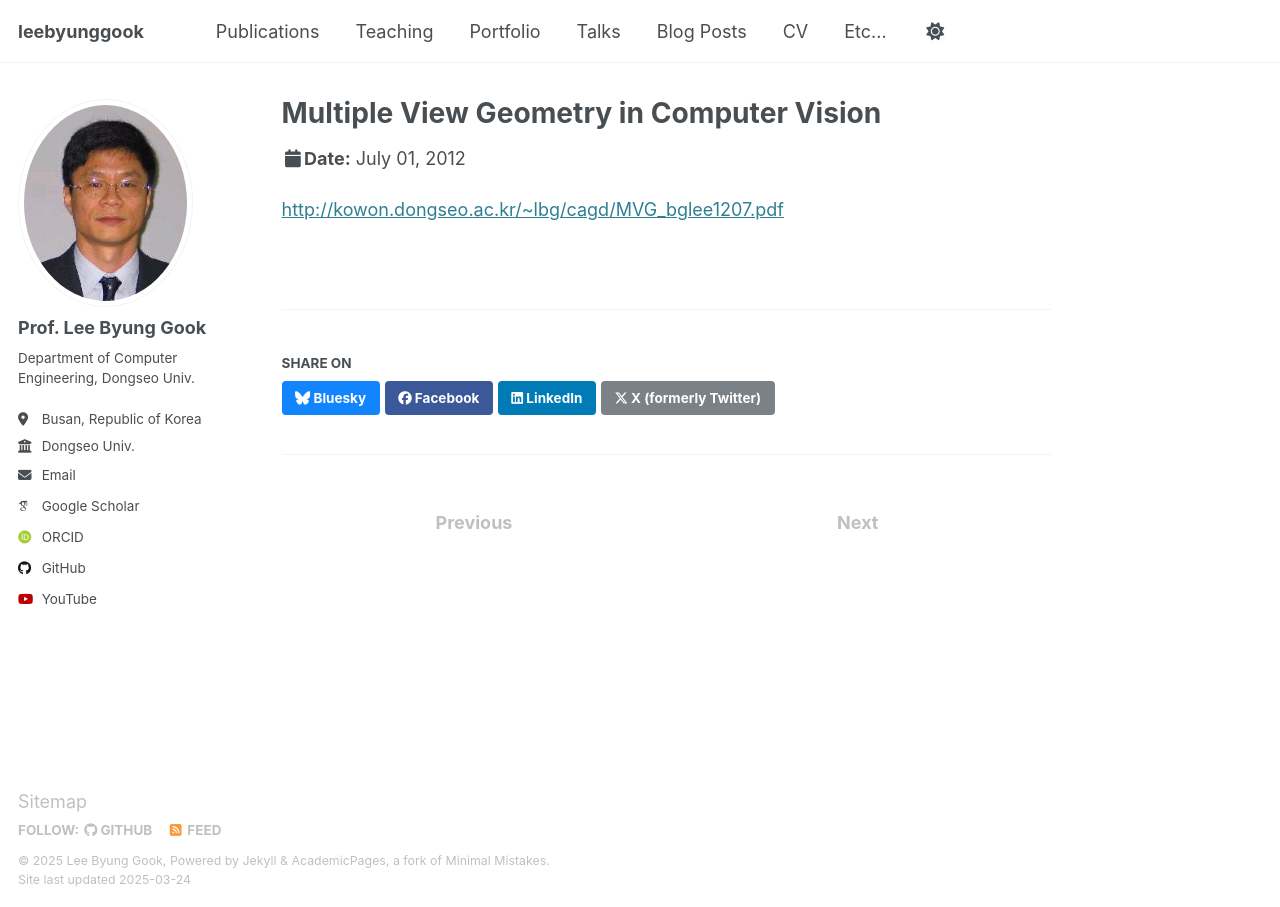
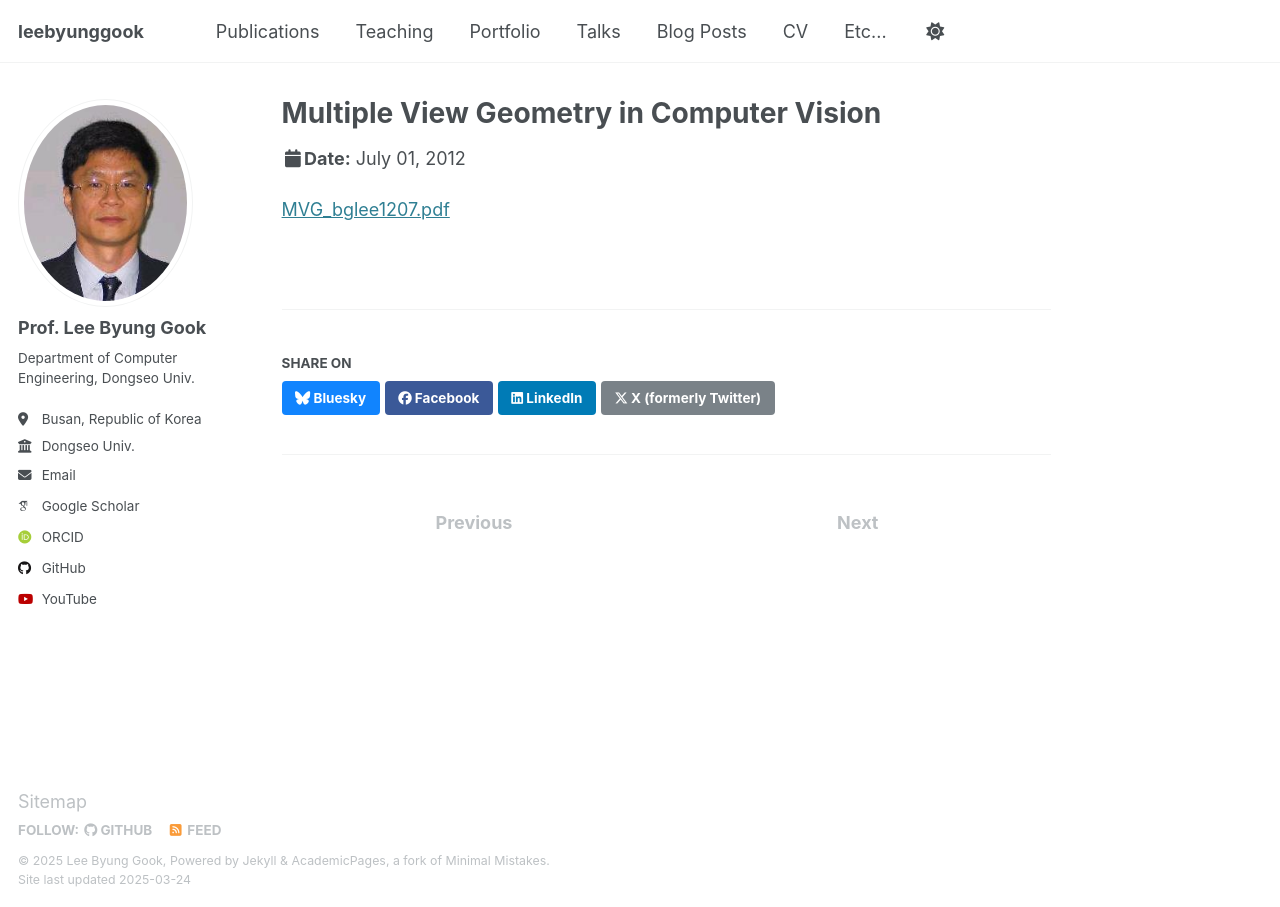
Before and after one commit to leebyunggook/leebyunggook.github.io, a Jekyll site: the page built from _talks/2012-07-01-MVG.md, in a window 1280 px wide. Built offline with Jekyll 4.4.1, drawn with Linux system fonts in a browser that asks for light colours; some web fonts are replaced; part of the change alters nothing that is shown.

Commit message:
Update 2012-07-01-MVG.md

```diff
--- a/_talks/2012-07-01-MVG.md
+++ b/_talks/2012-07-01-MVG.md
@@ -8,4 +8,4 @@ date: 2012-07-01
 location: "Dongseo Univ. Busan, Korea"
 ---
 
-[http://kowon.dongseo.ac.kr/~lbg/cagd/MVG_bglee1207.pdf](http://kowon.dongseo.ac.kr/~lbg/cagd/MVG_bglee1207.pdf)
+[MVG_bglee1207.pdf](http://kowon.dongseo.ac.kr/~lbg/cagd/MVG_bglee1207.pdf)
```
